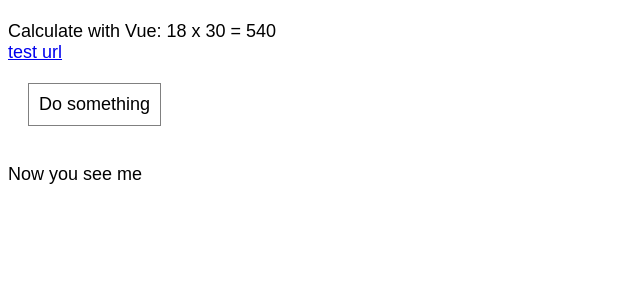
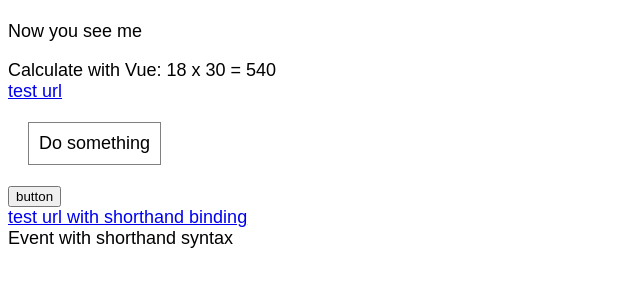
Before and after one commit to vandemou/Vue-basics, a plain HTML site: page templateSyntax.html in a window 1280 px wide. Shown: the part 69-356 px from the top of the page, without its empty margins (0-640 px from the left). Drawn offline with nearby package versions, Linux system fonts and the light colour scheme.

Commit message:
added Syntax

```diff
--- a/templateSyntax.html
+++ b/templateSyntax.html
@@ -26,13 +26,25 @@
     <h1>Template Syntax</h1>
     <!-- registering a component -->
     <div id="app1">
-        <!-- <p>{{obj.foo}}</p> -->
+        <!-- directives -->
+        <p v-if="seen">Now you see me</p>
+        <!-- using javascript expressions -->
         <div v-bind:id="dynamicId">Calculate with Vue: 18 x 30 = {{18 * 30}}</div>
+        <!-- arguments -->
         <a v-bind:href="url">test url</a>
         <br/>
         <a v-on:click="doSomething" class="doSomething">Do something</a>
         <br/>
-        <p v-if="seen">Now you see me</p>
+        <!-- modifiers -->
+        <form v-on:submit.prevent="onSubmit">
+            <button>button</button>
+        </form>
+        <!-- shorthand v-bind -->
+        <a :href="url2">test url with shorthand binding</a>
+        <br/>
+        <!-- shorthand  v-on -->
+        <a @click="doSomething2">Event with shorthand syntax</a>
+
     </div>
     <script>
         //data object
@@ -49,7 +61,14 @@
                 doSomething: function () {
                     alert('click event created with Vue')
                 },
-                seen: true
+                seen: true,
+                onSubmit: function () {
+                    alert('Submitting is prevented')
+                },
+                url2: 'http://www.udw.nl',
+                doSomething2: function () {
+                    alert('v-bind shorthand @')
+                }
             }
         })
 
```
